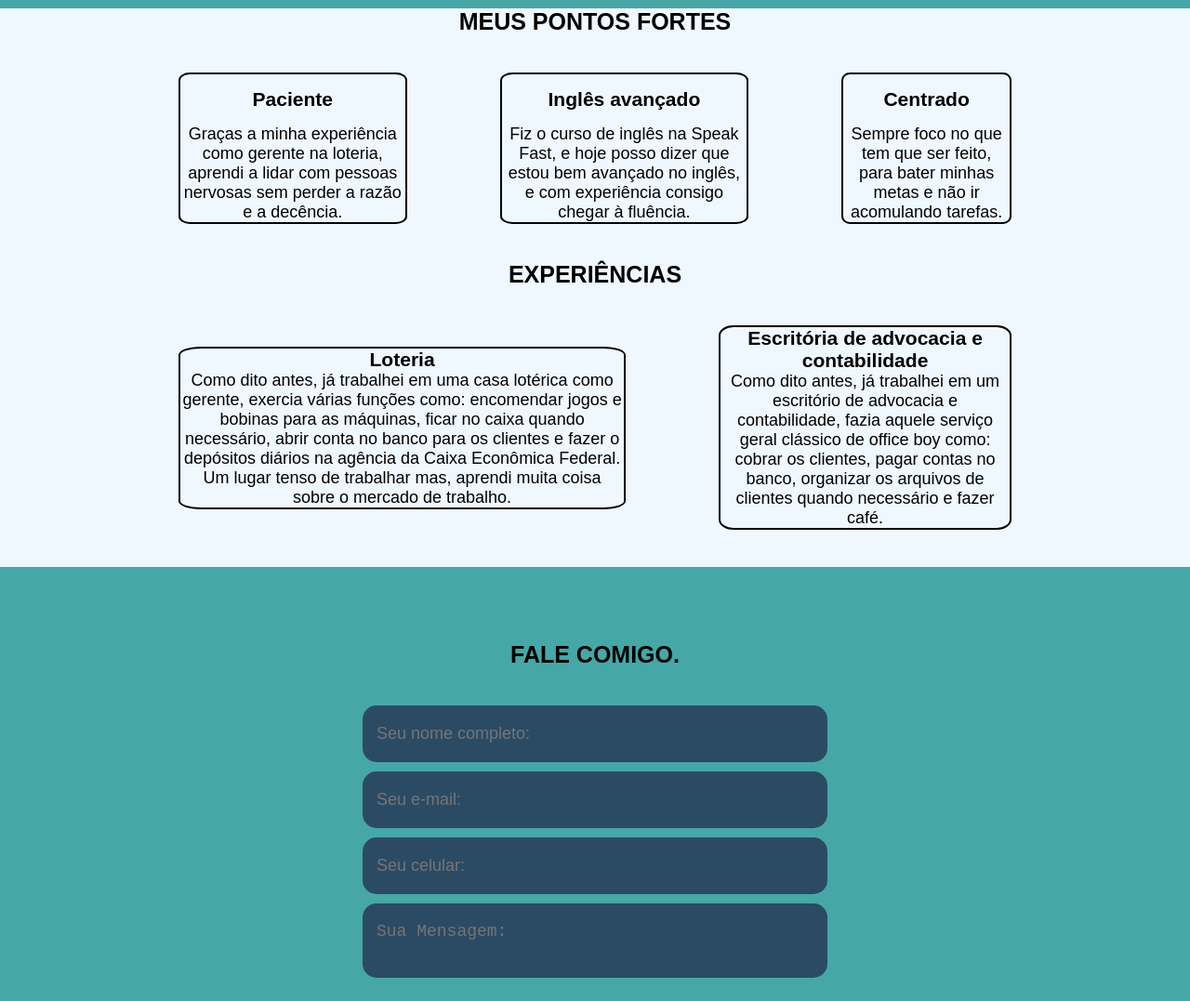
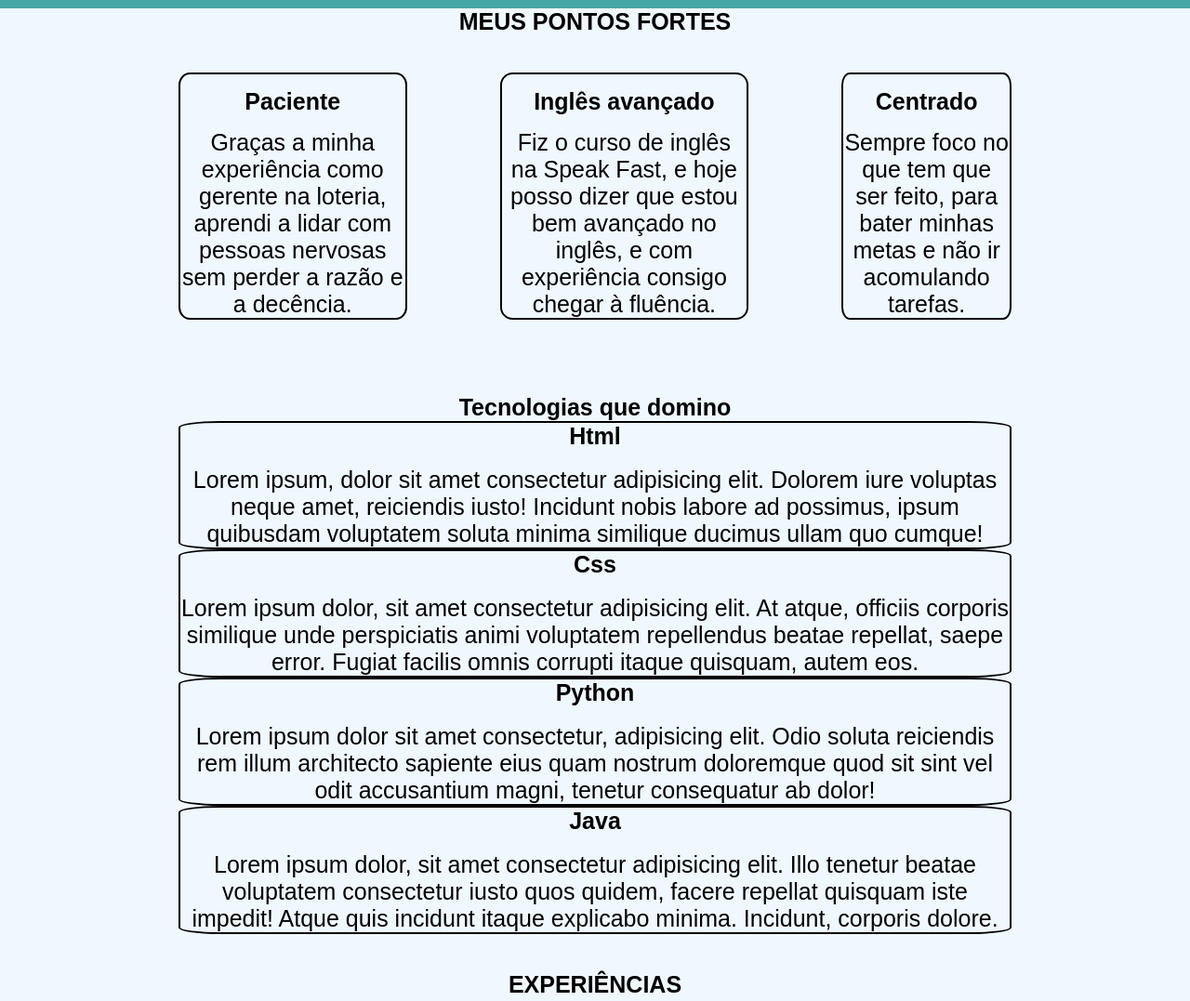
Before and after one commit to Carl0sAndre/Portfolio, a plain HTML site: page index.html in a window 1280 px wide. Shown: the part 900-1977 px from the top of the page at 93% size. Drawn offline with Linux system fonts and the light colour scheme.

Commit message:
Add files via upload

```diff
--- a/index.css
+++ b/index.css
@@ -25,12 +25,6 @@ header h1{
     line-height: 75px;
     font-size: 35px;
 }
-header .coisas{
-    font-family: "Poppins", sans-serif;
-    font-weight: 800;
-    font-style: normal;
-    font-size: 20px;
-}
 header nav ul li{
     display: inline-block;
     padding: 0 40px;
@@ -41,10 +35,6 @@ header nav ul li a{
     text-decoration: none;
 }
 header .btn-contato button{
-    font-family: "Poppins", sans-serif;
-    font-weight: 700;
-    font-style: normal;
-    font-size: 18px;
     padding: 10px 40px;
     background-color: aliceblue;
     border: 0;
@@ -71,12 +61,6 @@ header > .interface{
     font-style: normal;
     line-height: 75px;
 }
-.interface p{
-  font-family: "Poppins", sans-serif;
-  font-weight: 600;
-  font-style: normal;
-  font-size: 20px;
-}
 .interface .foto img{
     border-radius: 300px;
 }
@@ -84,55 +68,18 @@ main {
     background-color: aliceblue;
 }
 .inter h3{
-    font-family: "Poppins", sans-serif;
-    font-weight: 700;
-    font-style: normal;
-    text-align: center;
     margin: 15px 0;
 }
-main .paciente{
-    font-family: "Poppins", sans-serif;
-    font-weight: 500;
-    font-style: normal;
-    text-align: center;
-    font-size: 18px;
+.paciente, .ingles, .qualidade{
     border: 2px solid black;
     border-radius: 5%;
     transition: .2s;
 }
-main .paciente:hover{
+.paciente:hover, .ingles:hover, .qualidade:hover{
     transform: scale(1.05);
     box-shadow: 0 0 8px black;
 }
-main .ingles{
-    font-family: "Poppins", sans-serif;
-    font-weight: 500;
-    font-style: normal;
-    text-align: center;
-    font-size: 18px;
-    border: 2px solid black;
-    border-radius: 5%;
-    transition: .2s;
-}
-main .ingles:hover{
-    transform: scale(1.05);
-    box-shadow: 0 0 8px black;
-}
-main .qualidade{
-    font-family: "Poppins", sans-serif;
-    font-weight: 500;
-    font-style: normal;
-    text-align: center;
-    font-size: 18px;
-    border: 2px solid black;
-    border-radius: 5%;
-    transition: .2s;
-}
-main .qualidade:hover{
-    transform: scale(1.05);
-    box-shadow: 0 0 8px black;
-}
-.pontosfortes h2{
+h2{
     font-family: "Poppins", sans-serif;
     font-weight: 800;
     font-style: normal;
@@ -158,63 +105,24 @@ main .inter2{
     gap: 100px;
     padding: 40px 15%;
 }
-.loteria{
-    font-family: "Poppins", sans-serif;
-    font-weight: 500;
-    font-style: normal;
-    text-align: center;
-    font-size: 18px;
+.loteria, .office{
     border: 2px solid black;
     border-radius: 5%;
     transition: .2s;
 }
-.loteria:hover{
-    transform: scale(1.05);
-    box-shadow: 0 0 8px black;
-}
-.office{
-    font-family: "Poppins", sans-serif;
-    font-weight: 500;
-    font-style: normal;
-    text-align: center;
-    font-size: 18px;
-    border: 2px solid black;
-    border-radius: 5%;
-    transition: .2s;
-}
-.office:hover{
+.loteria:hover, .office:hover{
     transform: scale(1.05);
     box-shadow: 0 0 8px black;
 }
 nav .contato{
     display: flex;
     align-items: center;
-    justify-content: space-between;
     padding: 0px 15%;
 }
-nav h2{
-    font-family: "Poppins", sans-serif;
-    font-weight: 800;
-    font-style: normal;
-    text-align: center;
-    font-size: 25px;
-}
-.insta{
+.insta, .github, .zapzap{
     transition: .2s;
 }
-.insta:hover{
-    transform: scale(1.05);
-}
-.github{
-    transition: .2s;
-}
-.github:hover{
-    transform: scale(1.05);
-}
-.zapzap{
-    transition: .2s;
-}
-.zapzap:hover{
+.insta:hover, .github:hover, .zapzap:hover{
     transform: scale(1.05);
 }
 section.form{
@@ -270,3 +178,31 @@ form .btn-enviar input:hover{
 footer{
     background-color: aliceblue;
 }
+#tecnologias{
+    display: flex;
+    align-items: center;
+    padding: 40px 15%;
+}
+h3{
+    font-family: "Poppins", sans-serif;
+    font-weight: 800;
+    font-style: normal;
+    text-align: center;
+    font-size: 25px;
+}
+p{
+    font-family: "Poppins", sans-serif;
+    font-weight: 500;
+    font-style: normal;
+    text-align: center;
+    font-size: 25px;
+}
+.html, .css, .python, .java{
+    transition: .2s;
+    border: 2px solid black;
+    border-radius: 5%;
+}
+.html:hover, .css:hover, .python:hover, .java:hover{
+    transform: scale(1.05);
+    box-shadow: 0 0 8px black;
+}
--- a/index.html
+++ b/index.html
@@ -15,6 +15,7 @@
             <ul>
                 <li><a href="#interface1">Início</a></li>
                 <li><a href="#pontos">Especialidades</a></li>
+                <li><a href="#tecnologias">Tecnologias que domino</a></li>
                 <li><a href="#exp">Experiências</a></li>
             </ul>
         </nav>
@@ -66,6 +67,31 @@
             </div>
         </div>
     </div>
+    <section id="tecnologias">
+        <div class="tec">
+            <h2>Tecnologias que domino</h2>
+            <div class="html">
+                <h3>Html</h3>
+                <img src="" alt="">
+                <p>Lorem ipsum, dolor sit amet consectetur adipisicing elit. Dolorem iure voluptas neque amet, reiciendis iusto! Incidunt nobis labore ad possimus, ipsum quibusdam voluptatem soluta minima similique ducimus ullam quo cumque!</p>
+            </div>
+            <div class="css">
+                <h3>Css</h3>
+                <img src="" alt="">
+                <p>Lorem ipsum dolor, sit amet consectetur adipisicing elit. At atque, officiis corporis similique unde perspiciatis animi voluptatem repellendus beatae repellat, saepe error. Fugiat facilis omnis corrupti itaque quisquam, autem eos.</p>
+            </div>
+            <div class="python">
+                <h3>Python</h3>
+                <img src="" alt="">
+                <p>Lorem ipsum dolor sit amet consectetur, adipisicing elit. Odio soluta reiciendis rem illum architecto sapiente eius quam nostrum doloremque quod sit sint vel odit accusantium magni, tenetur consequatur ab dolor!</p>
+            </div>
+            <div class="java">
+                <h3>Java</h3>
+                <img src="" alt="">
+                <p>Lorem ipsum dolor, sit amet consectetur adipisicing elit. Illo tenetur beatae voluptatem consectetur iusto quos quidem, facere repellat quisquam iste impedit! Atque quis incidunt itaque explicabo minima. Incidunt, corporis dolore.</p>
+            </div>
+        </div>
+    </section>
 </section>
    <section id="exp">
      <div class="experiencias">
```
